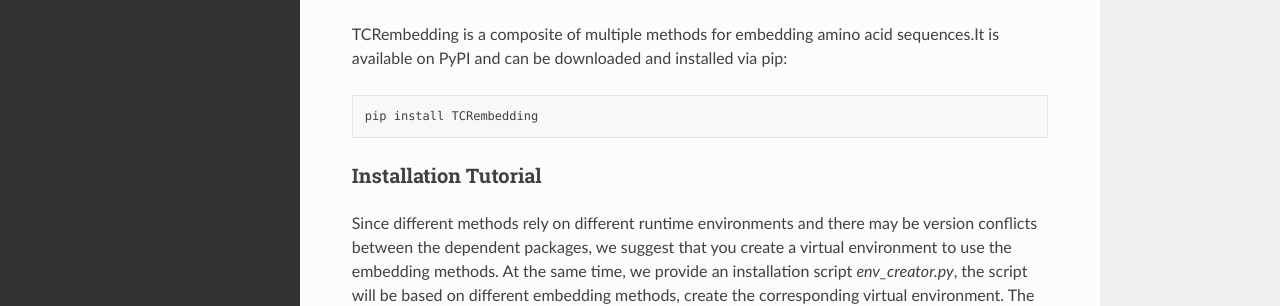
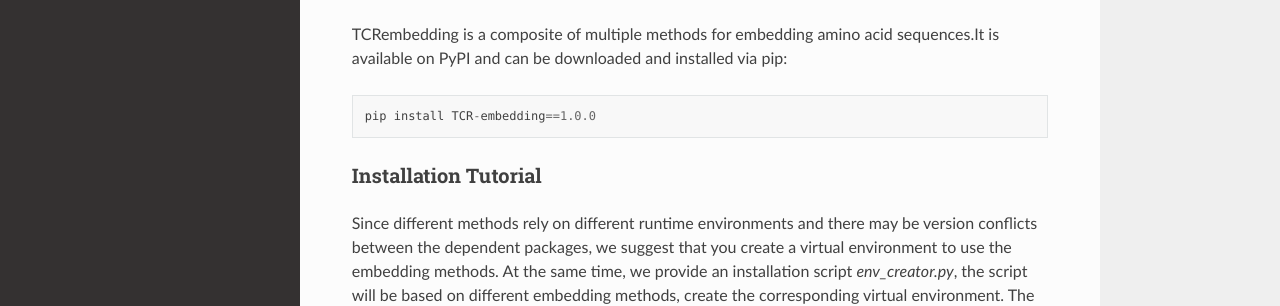
Before and after one commit to deepomicslab/TCREmbedding, a Sphinx documentation site: the page built from docs/tutorial.md, in a window 1280 px wide and 900 px high. Shown: the part 193-499 px from the top of the window. Built offline with Sphinx 7.4.7 and the Read the Docs theme 2.0.0, drawn with Linux system fonts in a browser that asks for light colours; pages that are not in the unit, such as notebooks, are missing from menus.

Commit message:
Update tutorial.md

````diff
--- a/docs/tutorial.md
+++ b/docs/tutorial.md
@@ -5,7 +5,7 @@
 TCRembedding is a composite of multiple methods for embedding amino acid sequences.It is available on PyPI and can be downloaded and installed via pip:
 
 ```
-pip install TCRembedding
+pip install TCR-embedding==1.0.0
 ```
 
 ### Installation Tutorial
````
